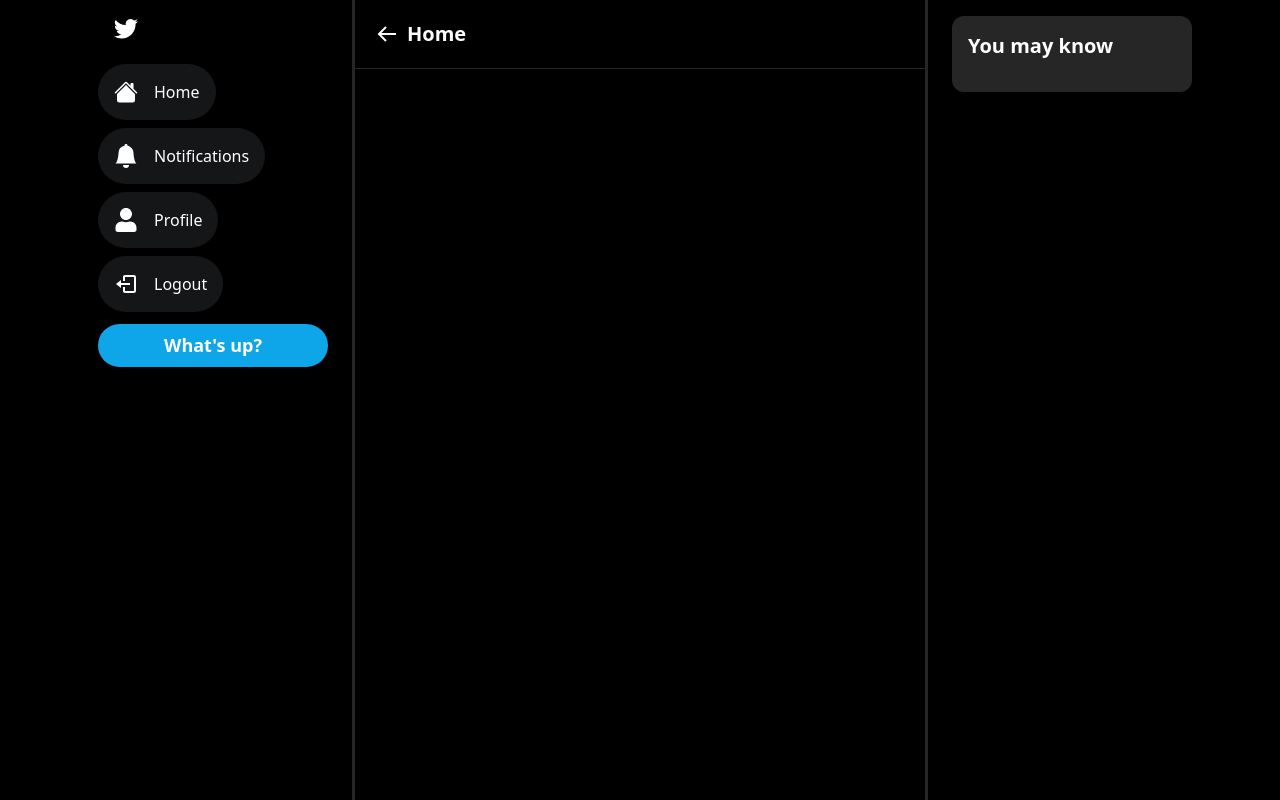
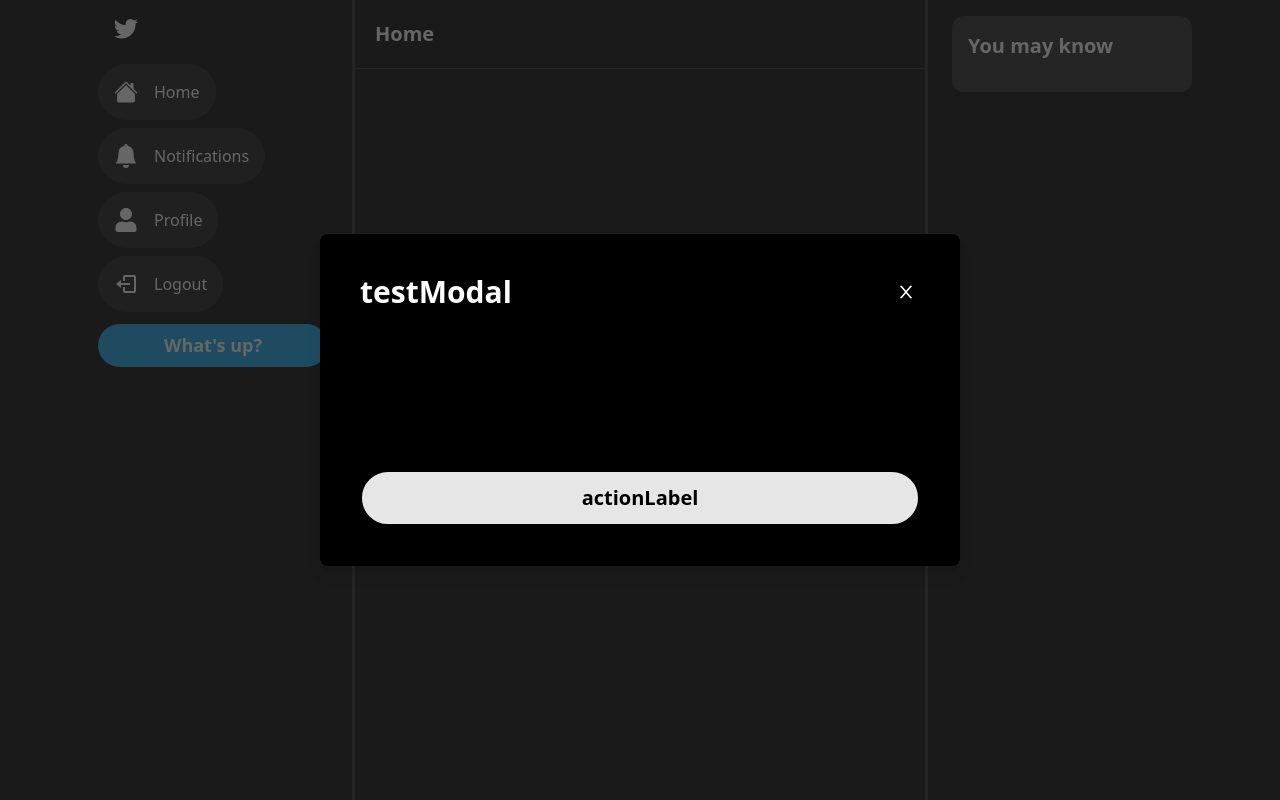
Before and after one commit to se-f/trend7, a Next.js app: page / in a window 1280 px wide. Built offline with nearby package versions, Linux system fonts and the light colour scheme.

Commit message:
Added modal component

```diff
--- /dev/null
+++ b/components/Button.tsx
@@ -0,0 +1,38 @@
+interface ButtonProps {
+    label: string;
+    secondary?: boolean;
+    fullWidth?: boolean;
+    large?: boolean;
+    onClick: () => void;
+    disabled?: boolean;
+    outline?: boolean;
+}
+
+const Button: React.FC<ButtonProps> = ({
+    label, secondary, fullWidth,
+    large, onClick, disabled, outline }) => {
+    return (
+        <button disabled={disabled} onClick={onClick} className={`
+        disabled: opacity-90
+        disabled: cursor-not-allowed
+        rounded-full
+        font-semibold
+        hover:opacity-80
+        transition
+        border-2
+        ${fullWidth ? 'w-full' : 'w-fit'}
+        ${secondary ? 'bg-white' : 'bg-sky-500'}
+        ${secondary ? 'text-black' : 'text-white'}
+        ${secondary ? 'border-black' : 'border-sky-500'}
+        ${large ? 'text-xl' : 'text-md'}
+        ${large ? 'px-5' : 'px-4'}
+        ${large ? 'py-3' : 'py-2'}
+        ${outline ? 'bg-transparent' : ''}
+        ${outline ? 'border-white' : ''}
+        ${outline ? 'text-white' : ''}
+        `}
+        >{label} </button>
+    )
+}
+
+export default Button;
--- /dev/null
+++ b/components/Modal.tsx
@@ -0,0 +1,135 @@
+import { useCallback } from "react";
+import { AiOutlineClose } from "react-icons/ai";
+import Button from "./Button";
+
+interface ModalProps {
+    isOpen?: boolean;
+    onClose: () => void;
+    onSubmit: () => void;
+    title?: string;
+    body?: React.ReactElement;
+    footer?: React.ReactElement;
+    actionLabel: string;
+    disabled?: boolean;
+}
+
+const Modal: React.FC<ModalProps> = ({
+    isOpen,
+    onClose,
+    onSubmit,
+    title,
+    body,
+    footer,
+    actionLabel,
+    disabled
+}) => {
+
+    const handleClose = useCallback(() => {
+        if (disabled) {
+            return;
+        }
+
+        onClose();
+
+    }, [disabled, onClose]);
+
+    const handleSubmit = useCallback(() => {
+        if (disabled) {
+            return;
+        }
+        onSubmit();
+    }, [disabled, onSubmit]);
+
+    if (!isOpen) {
+        return null;
+    }
+    return (
+        <>
+            <div className="
+            justify-center
+            items-center
+            flex
+            overflow-x-hidden
+            overflow-y-auto
+            fixed
+            inset-0
+            z-50
+            outline-none
+            focus:outline-none
+            bg-neutral-800
+            bg-opacity-70
+            ">
+                <div className="
+            relative
+            w-full
+            lg:w-3/6
+            my-6
+            mx-auto
+            lg:max-w-3xl
+            h-full
+            lg:h-auto">
+                    {/*content*/}
+
+                    <div className="
+                    h-full
+                    lg:h-auto
+                    border-0
+                    rounded-lg
+                    shadow-lg
+                    relative
+                    flex
+                    flex-col
+                    w-full
+                    bg-black
+                    outline-none
+                    focus:outline-none">
+
+                        {/*header*/}
+
+                        <div
+                            className="
+                            flex
+                            items-center
+                            justify-between
+                            p-10
+                            rounded-full">
+                            <h3 className="text-3xl font-semibold text-white">{title}</h3>
+                            <button
+                                onClick={handleClose}
+                                className="
+                            p-1
+                            ml-auto
+                            text-white
+                            border-0
+                            hover:opacity-70
+                            transition "><AiOutlineClose size={20} /></button>
+                        </div>
+
+                        {/*body*/}
+                        <div className='relative p-10 flex-auto'>
+                            {body}
+                        </div>
+
+                        {/*footer*/}
+                        <div className="flex flex-col gap-2 p-10">
+                            <Button
+                                disabled={disabled}
+                                label={actionLabel}
+                                secondary
+                                fullWidth
+                                large
+                                onClick={handleSubmit} />
+                            {footer}
+                        </div>
+
+                    </div>
+                </div>
+
+
+
+            </div>
+        </>
+    )
+}
+
+export default Modal;
--- a/pages/_app.tsx
+++ b/pages/_app.tsx
@@ -1,10 +1,15 @@
 import '@/styles/globals.css'
 import type { AppProps } from 'next/app'
 import Layout from '../components/Layout'
+import Modal from '@/components/Modal'
 
 export default function App({ Component, pageProps }: AppProps) {
   return (
-  <Layout>
-    <Component {...pageProps} />
-  </Layout>)
+    <>
+      <Modal isOpen title="testModal" actionLabel="actionLabel" />
+      <Layout>
+        <Component {...pageProps} />
+      </Layout>
+    </>
+  )
 }
--- a/pages/index.tsx
+++ b/pages/index.tsx
@@ -4,7 +4,7 @@
 export default function Home() {
   return (
     <>
-      <Header showBackArrow label="Home"/>
+      <Header label="Home" />
     </>
   )
 }
```
